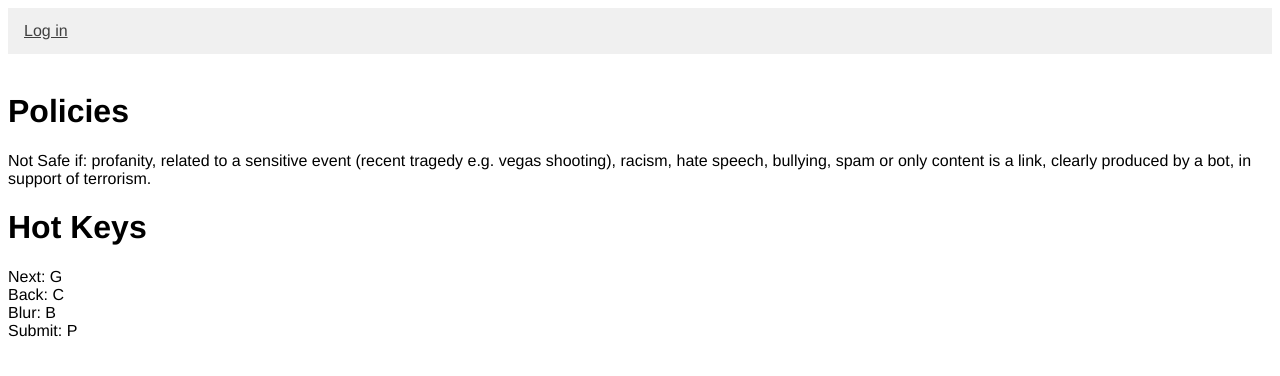
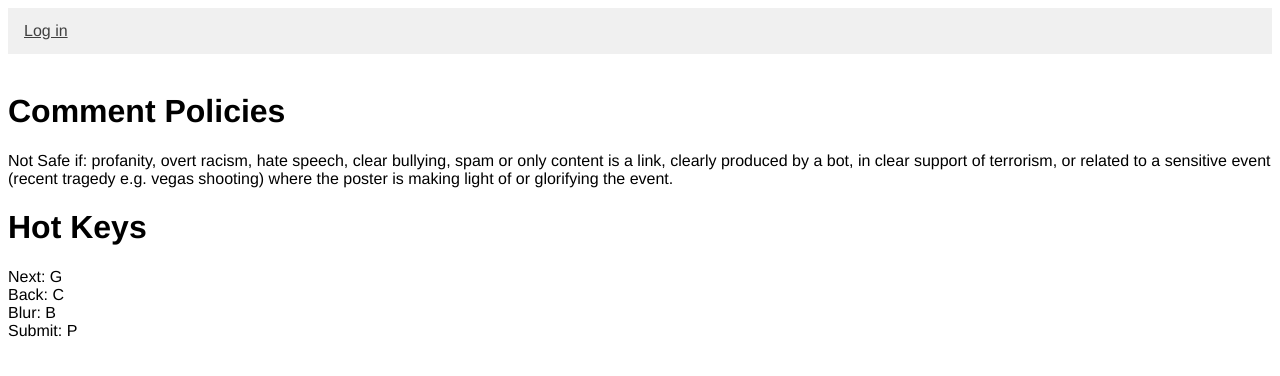
Before and after one commit to aligg/Content-Review-Tool, a Flask app: page /training in a window 1280 px wide. Shown: the top 376 px of the page. Run offline with Flask 2, Linux system fonts and the light colour scheme; parts of the project's set-up code (start-up, migrations or seed data) failed here and were passed over.

Commit message:
Updated training, removed blur button in comments queue

```diff
--- a/templates/homepage.html
+++ b/templates/homepage.html
@@ -10,7 +10,7 @@
 <a href="/image-queue">Images Queue</a><br><br>
 <a href="/picker">Review Comments by Subreddit</a><br><br>
 <a href="/dashboard">Dashboard</a><br>
-<a href="/training">Training: Policies &amp; tooltips</a>
+<a href="/training">Training: policies &amp; tooltips</a>
 {% endif %}<br>
 
 
--- a/templates/queue.html
+++ b/templates/queue.html
@@ -12,11 +12,13 @@
 
 Review Item {{loop.index}} <b>ID:</b> {{comment.link_id}}
 
+{% if "imagemode" in session %}
 <label class="switch">
     <input type="checkbox">
     <span class="slider round">
     </span>
 </label><br>
+{% endif %}
 
 
 {% if "imagemode" not in session %}
--- a/templates/training.html
+++ b/templates/training.html
@@ -2,8 +2,8 @@
 
 {%block content %}
 
-<h1> Policies </h1>
-<p> Not Safe if: profanity, related to a sensitive event (recent tragedy e.g. vegas shooting), racism, hate speech, bullying, spam or only content is a link, clearly produced by a bot, in support of terrorism. </p>
+<h1> Comment Policies </h1>
+<p> Not Safe if: profanity, overt racism, hate speech, clear bullying, spam or only content is a link, clearly produced by a bot, in clear support of terrorism, or related to a sensitive event (recent tragedy e.g. vegas shooting) where the poster is making light of or glorifying the event. </p>
 
 <h1> Hot Keys </h1>
 <p> Next: G<br>
```
